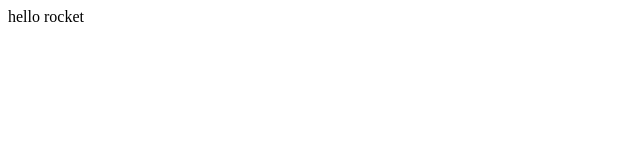
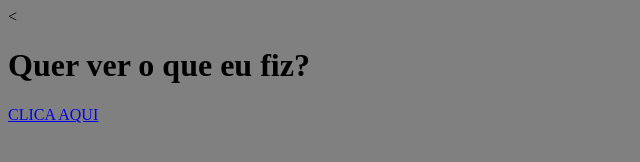
Before and after one commit to dkronemberger/js-rocket, a plain HTML site: page index.html in a window 1280 px wide. Shown: the whole page, without its empty margins (0-640 px from the left). Drawn offline with Linux system fonts and the light colour scheme.

Commit message:
Added some CSS

```diff
--- /dev/null
+++ b/css/style.css
@@ -0,0 +1 @@
+body { background-color: grey;}
--- a/index.html
+++ b/index.html
@@ -1,5 +1,14 @@
-hello rocket
-
-<script type="text/javascript">
-	console.log('hello')
+<<!DOCTYPE html>
+<html>
+<head>
+	<title>JSrocket</title>
+	<script type="text/javascript" src='js/script.js'>
 </script>
+<link rel='stylesheet'type='text/css' href='css/style.css'>
+	</link>
+</head>
+<body>
+<h1> Quer ver o que eu fiz? </h1>
+<a href='#' onclick='car.fly();'> CLICA AQUI</a>
+</body>
+</html>
--- /dev/null
+++ b/js/script.js
@@ -0,0 +1,12 @@
+	var car = {
+		color: 'blue',
+		isTurnedOn: false,
+		seats: [
+		'seat1',
+		'seat2',
+		'seat3'
+		],
+		fly: function () {
+			alert ('VRAAAAU');
+		}
+	};
```
